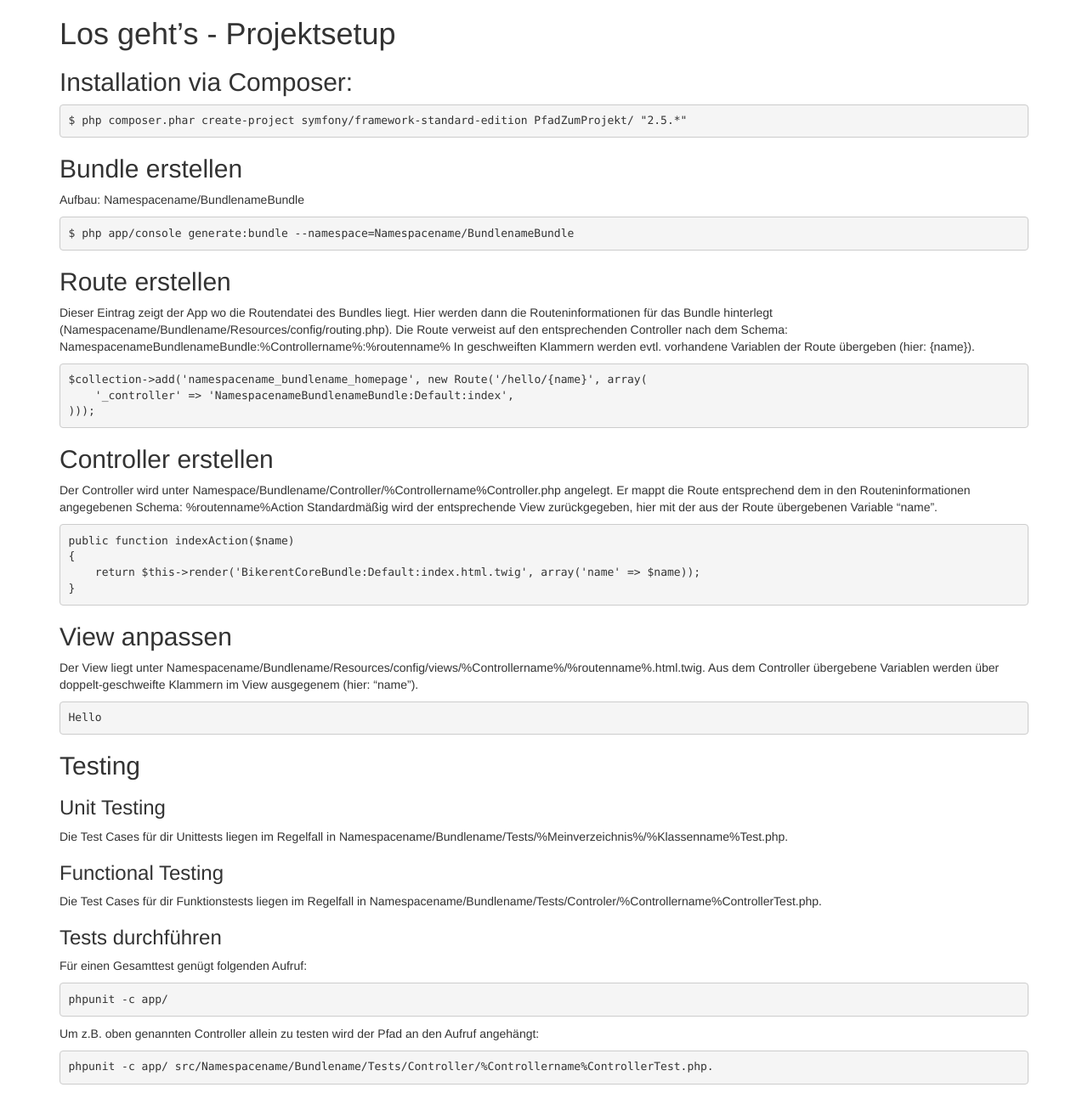
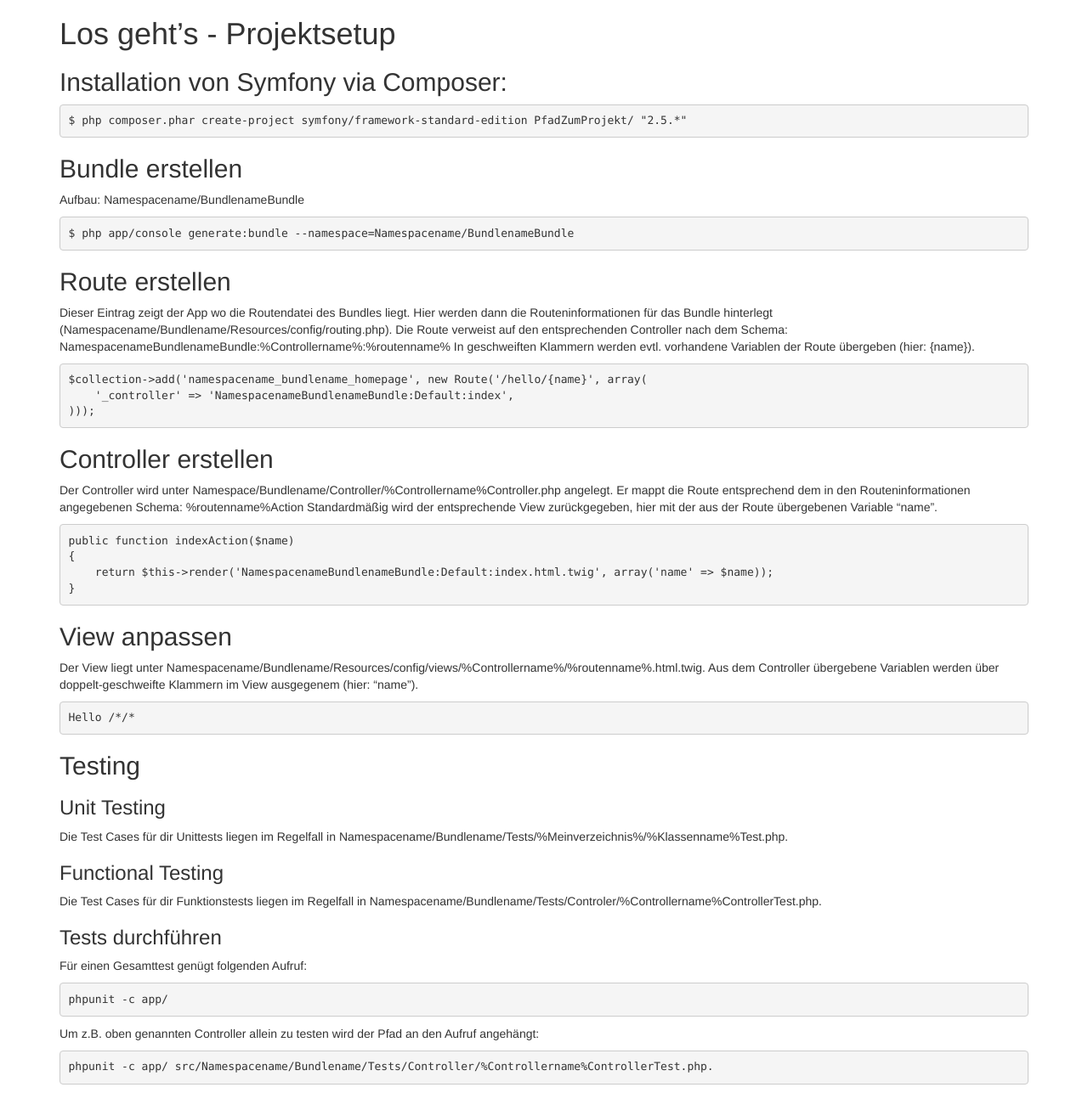
Before and after one commit to kelist/Sf2Documentation, a Jekyll site: the page built from _posts/2014-07-17-los-gehts-projektsetup.md, in a window 1280 px wide. Shown: the whole page at 85% size. Built offline with Jekyll 4.4.1, drawn with Linux system fonts in a browser that asks for light colours; nearby versions of some CDN libraries.

Commit message:
Twig Syntax

```diff
--- a/_posts/2014-07-17-los-gehts-projektsetup.md
+++ b/_posts/2014-07-17-los-gehts-projektsetup.md
@@ -5,7 +5,7 @@
 
 # Los geht's - Projektsetup
 
-##Installation via Composer:
+##Installation von Symfony via Composer:
 
 {% highlight console %}
 $ php composer.phar create-project symfony/framework-standard-edition PfadZumProjekt/ "2.5.*"
@@ -41,7 +41,7 @@
 {% highlight php %}
 public function indexAction($name)
 {
-    return $this->render('BikerentCoreBundle:Default:index.html.twig', array('name' => $name));
+    return $this->render('NamespacenameBundlenameBundle:Default:index.html.twig', array('name' => $name));
 }
 {% endhighlight %}
 
@@ -51,7 +51,7 @@
 Aus dem Controller übergebene Variablen werden über doppelt-geschweifte Klammern im View ausgegenem (hier: "name").
 
 {% highlight smarty %}
-Hello {{ name }}
+Hello /*{{/* name /*}}/*
 {% endhighlight %}
 
 ##Testing
```
